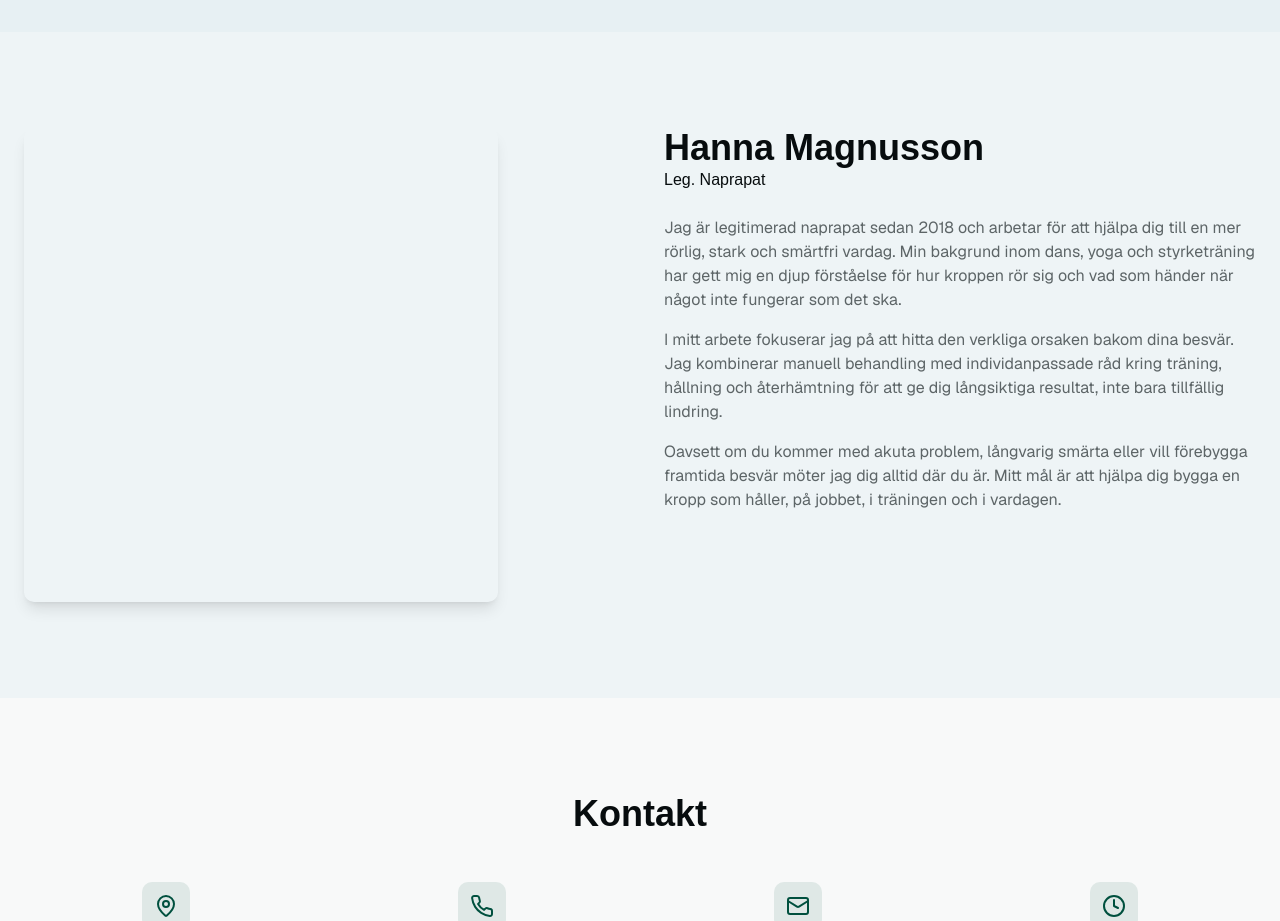
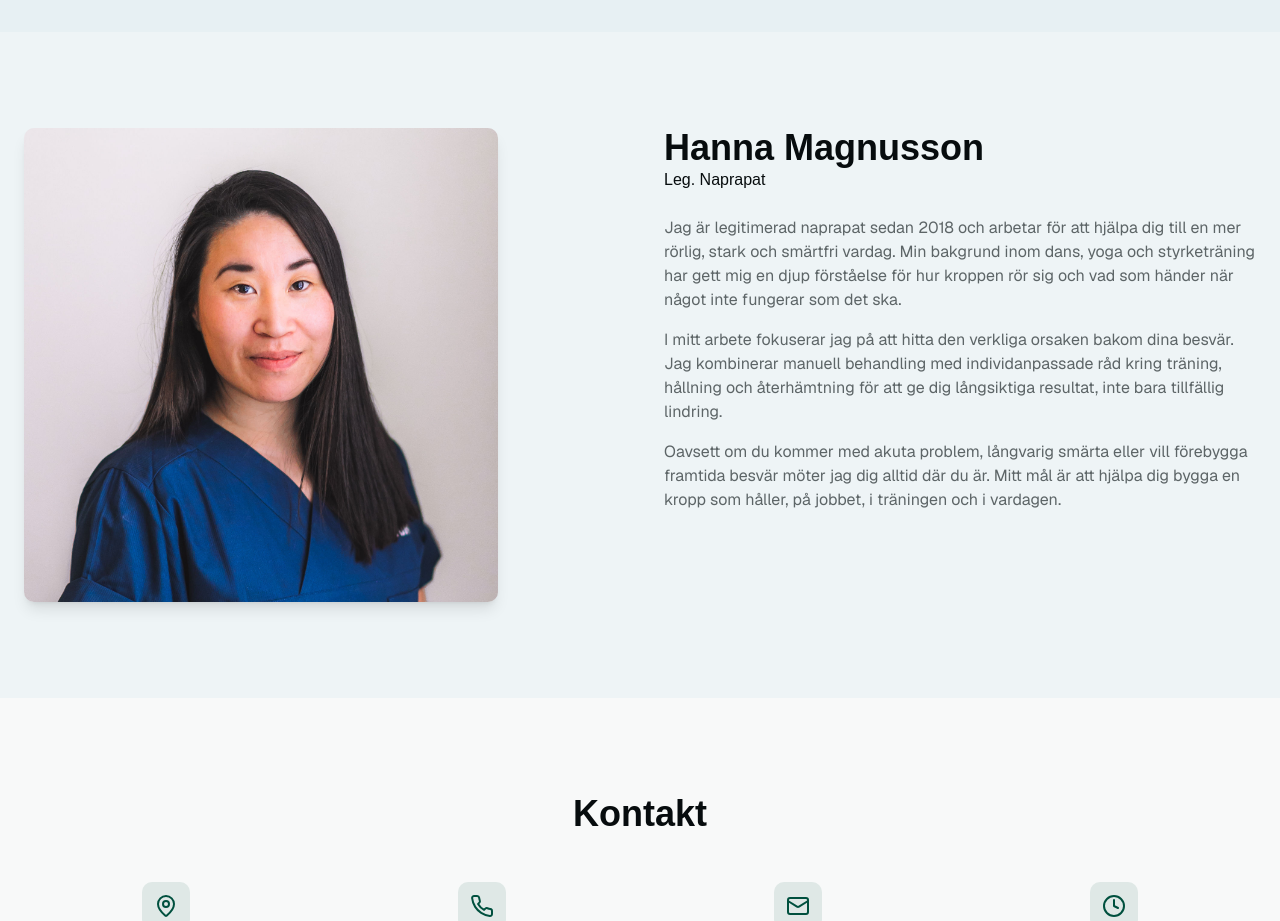
Before and after one commit to nicolasmoyano/hahee, a Next.js app: page / in a window 1280 px wide. Shown: the part 2620-3541 px from the top of the page. Built offline with nearby package versions, Linux system fonts and the light colour scheme; no server answers; a web font is replaced by a local one.

Commit message:
added local profile image

```diff
--- a/components/about-contact.tsx
+++ b/components/about-contact.tsx
@@ -1,18 +1,10 @@
 "use client";
 
 import { MapPin, Phone, Mail, Clock } from "lucide-react";
-import { useAirtableImages, getBestImageUrl } from "@/lib/airtable-images";
 import Image from "next/image";
 import { useEffect, useRef, useState } from "react";
 
 export default function AboutContact() {
-  // Fetch profile image from Airtable using specific record ID
-  const { images, loading } = useAirtableImages({
-    recordId: "rec6YTEsJtXpjeLcT",
-  });
-
-  const profileImage = images[0];
-
   const aboutRef = useRef<HTMLDivElement>(null);
   const contactRef = useRef<HTMLDivElement>(null);
   const [aboutVisible, setAboutVisible] = useState(false);
@@ -73,16 +65,14 @@ export default function AboutContact() {
           >
             {/* Profile Image - Left */}
             <div className="relative w-4/5 aspect-square overflow-hidden rounded-lg shadow-lg mx-auto md:mx-0">
-              {profileImage && !loading && (
               <Image
-                  src={getBestImageUrl(profileImage, "full")}
-                  alt={profileImage.altText || "Naprapatstudent"}
+                src="/Profile-image.jpg"
+                alt="Hanna Magnusson - Naprapatstudent"
                 width={1200}
                 height={1200}
                 className="object-cover object-top w-full h-full"
                 sizes="(max-width: 768px) 80vw, 40vw"
               />
-              )}
             </div>
 
             {/* About Info - Right */}
```
Also changed, not shown: public/Profile-image.jpg (added). Lines whose indentation alone changed are shown as unchanged.
